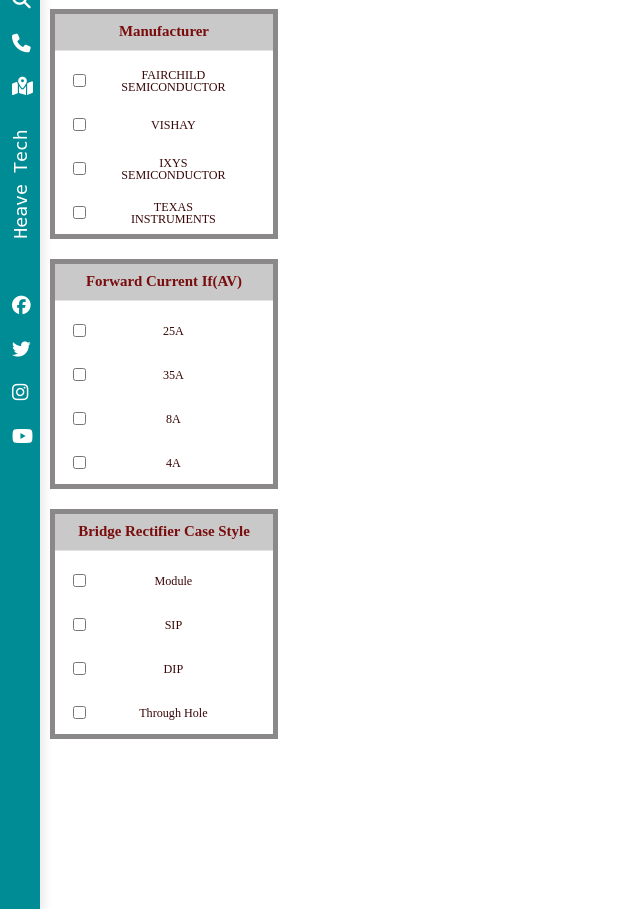
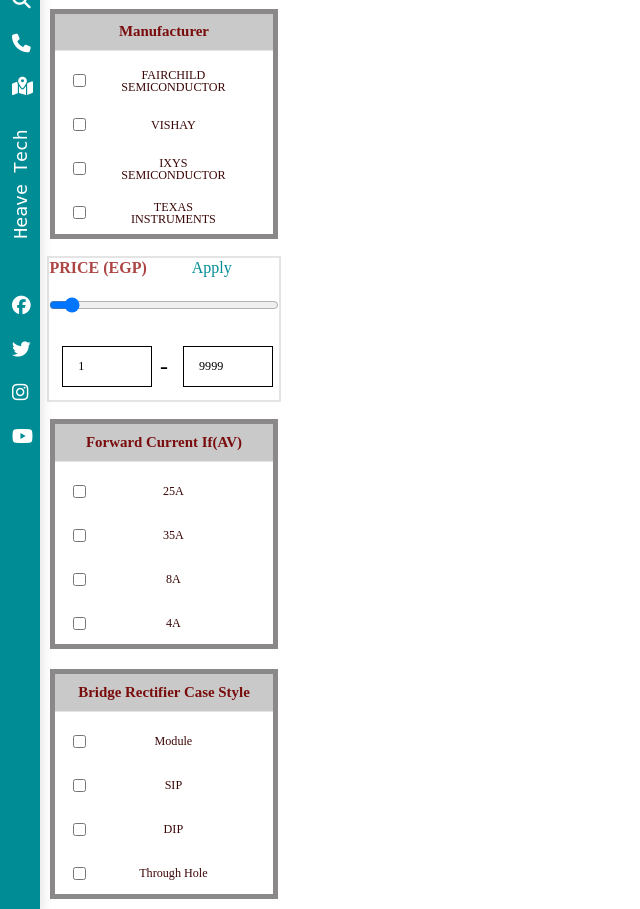
Before and after one commit to omarelewa21/Bricks, a PHP site: page / in a window 1280 px wide. Shown: the part 173-1082 px from the top of the page, without its empty margins (0-640 px from the left). Run offline with PHP 8.4, Linux system fonts and the light colour scheme; data that the repository does not hold is empty; some libraries are stand-ins or nearby versions; some web fonts are replaced.

Commit message:
Adding price filter section

```diff
--- a/Styles/filter.css
+++ b/Styles/filter.css
@@ -88,3 +88,53 @@
 .box-title{
     color: rgb(121, 12, 12);
 }
+
+.PriceBox{
+    display: flex;
+    flex-direction: column;
+    border: 2px solid #e4e4e4;
+    margin: 3%;
+}
+
+.BoxHeader, .PriceMeter, .Min-Max{
+    width: 100%;
+}
+
+.Price{
+    padding-right: 10%;
+    font-size: medium;
+    font-weight: bold;
+    color: rgb(173, 69, 69);
+}
+
+.Apply{
+    margin-left: 5%;
+    cursor: pointer;
+    border: 0;
+    background-color: white;
+    font-size: medium;
+    color: #008C95;
+}
+
+.Min-Max{
+    display: flex;
+    flex-direction: row;
+    justify-content: space-evenly;
+}
+
+.min, .max, .min-max-span{
+    background-color: white;
+    margin: 4%;
+}
+
+.inp{
+    border: 1px solid black;
+    font-size: 65%;
+}
+
+.min-max-span{
+    color: black;
+    font-size: x-large;
+    height: 50%;
+    margin: auto;
+}
--- a/template/filter_table.php
+++ b/template/filter_table.php
@@ -100,6 +100,29 @@
 
         </form>
 
+    </div>
+
+    <div class="PriceBox">
+        <div class="BoxHeader">
+            <span class="Price">PRICE (EGP)</span>
+            <button class="Apply">Apply</button>
+        </div>
+
+        <div class="PriceMeter">
+            <input class="meter" name="meter" type="range" value="1" min="1" max="9999">
+        </div>
+
+        <div class="Min-Max">
+            <div class="min">
+                <input class="min inp" type="number" name="min" value="1" placeholder="Min" min="1" max="9999">
+            </div>
+
+                <span class="min-max-span"> - </span>
+
+            <div class="max">
+                <input class="max inp" type="number" name="min" value="9999" placeholder="Max" min="1" max="9999">
+            </div>
+        </div>
     </div>
 
 <!------------------------------------------------------------------------------------------------------------------------->
@@ -298,5 +321,4 @@
 
     </div>
 
-
 </section>
```
